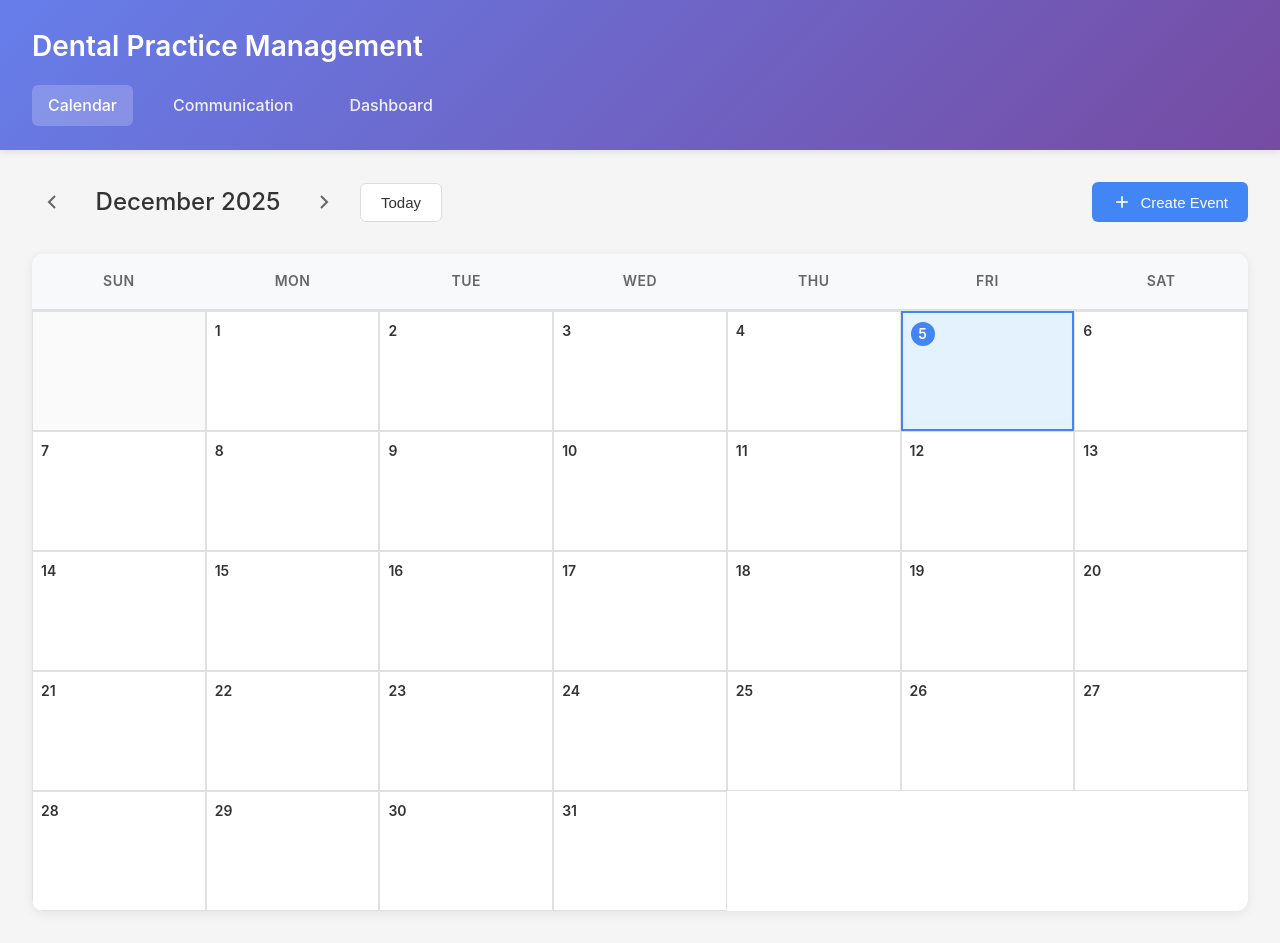
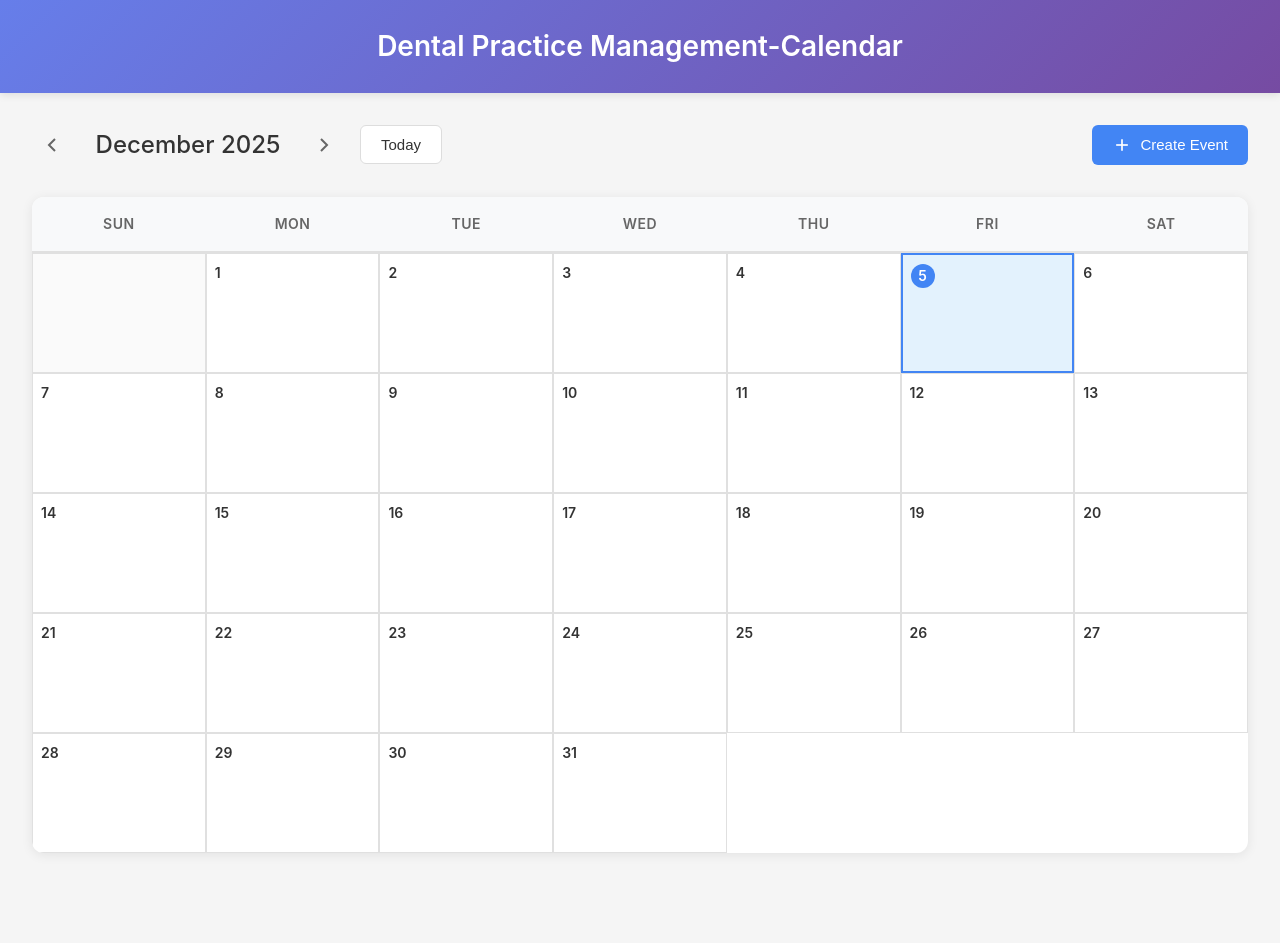
Before and after one commit to GoWithMe-AI/Dental-Test, a plain HTML site: page calendar/index.html in a window 1280 px wide. After the commit the page ends 885 px from the top, so only its background shows below. Drawn offline with Linux system fonts and the light colour scheme.

Commit message:
updaed the ui of three parts

```diff
--- a/calendar/index.html
+++ b/calendar/index.html
@@ -3,18 +3,13 @@
 <head>
     <meta charset="UTF-8">
     <meta name="viewport" content="width=device-width, initial-scale=1.0">
-    <title>Dental Practice - Calendar</title>
+    <title>Dental Practice Management-Calendar</title>
     <link rel="stylesheet" href="styles.css">
 </head>
 <body>
     <div class="app-container">
         <header class="app-header">
-            <h1>Dental Practice Management</h1>
-            <nav class="main-nav">
-                <a href="index.html" class="nav-link active">Calendar</a>
-                <a href="../communication/index.html" class="nav-link">Communication</a>
-                <a href="../dashboard/index.html" class="nav-link">Dashboard</a>
-            </nav>
+            <h1>Dental Practice Management-Calendar</h1>
         </header>
 
         <main class="calendar-container">
--- a/calendar/styles.css
+++ b/calendar/styles.css
@@ -23,12 +23,16 @@ body {
     color: white;
     padding: 1.5rem 2rem;
     box-shadow: 0 2px 8px rgba(0, 0, 0, 0.1);
+    display: flex;
+    align-items: center;
+    justify-content: center;
 }
 
 .app-header h1 {
     font-size: 1.75rem;
     font-weight: 600;
-    margin-bottom: 1rem;
+    margin: 0;
+    text-align: center;
 }
 
 .main-nav {
--- a/communication/styles.css
+++ b/communication/styles.css
@@ -23,12 +23,16 @@ body {
     color: white;
     padding: 1.5rem 2rem;
     box-shadow: 0 2px 8px rgba(0, 0, 0, 0.1);
+    display: flex;
+    align-items: center;
+    justify-content: center;
 }
 
 .app-header h1 {
     font-size: 1.75rem;
     font-weight: 600;
-    margin-bottom: 1rem;
+    margin: 0;
+    text-align: center;
 }
 
 .main-nav {
--- a/dashboard/styles.css
+++ b/dashboard/styles.css
@@ -23,12 +23,16 @@ body {
     color: white;
     padding: 1.5rem 2rem;
     box-shadow: 0 2px 8px rgba(0, 0, 0, 0.1);
+    display: flex;
+    align-items: center;
+    justify-content: center;
 }
 
 .app-header h1 {
     font-size: 1.75rem;
     font-weight: 600;
-    margin-bottom: 1rem;
+    margin: 0;
+    text-align: center;
 }
 
 .main-nav {
```
Also changed, not shown: communication/index.html (+2 -7 lines), dashboard/index.html (+2 -7 lines).
